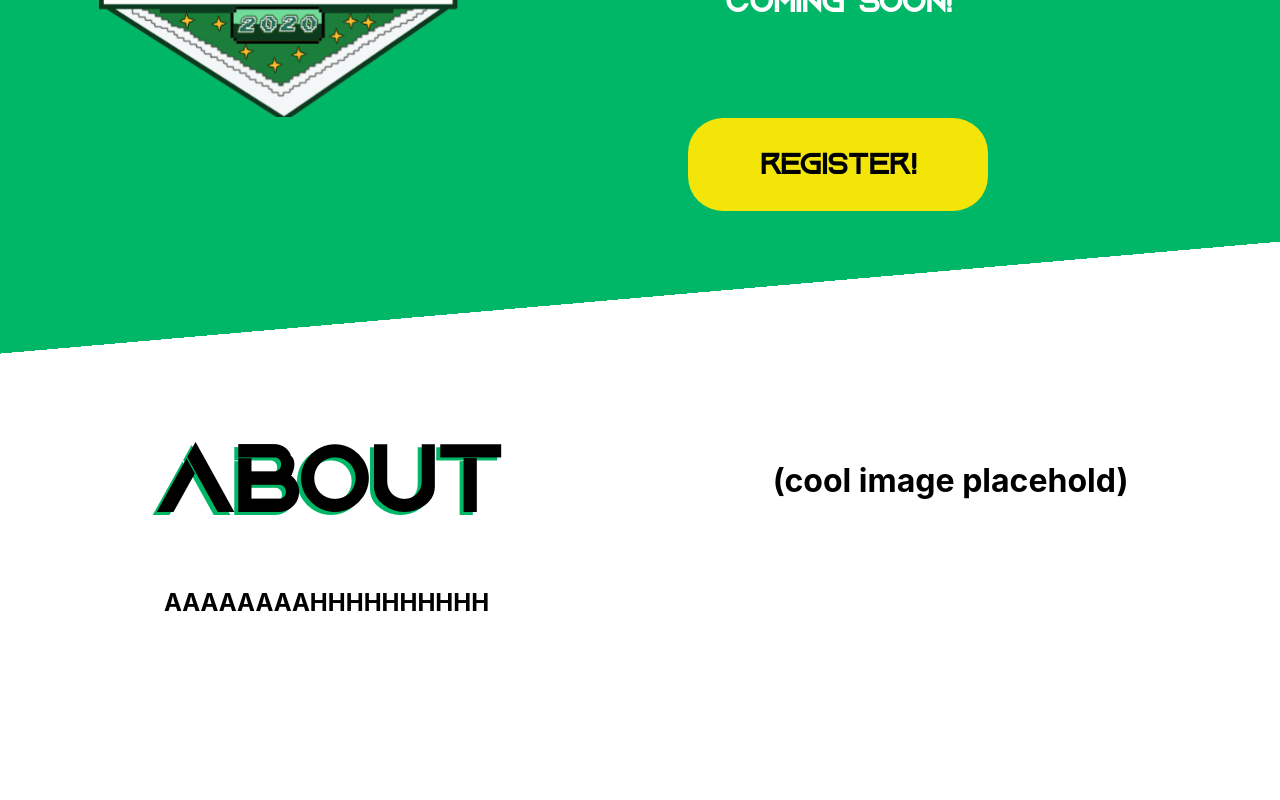
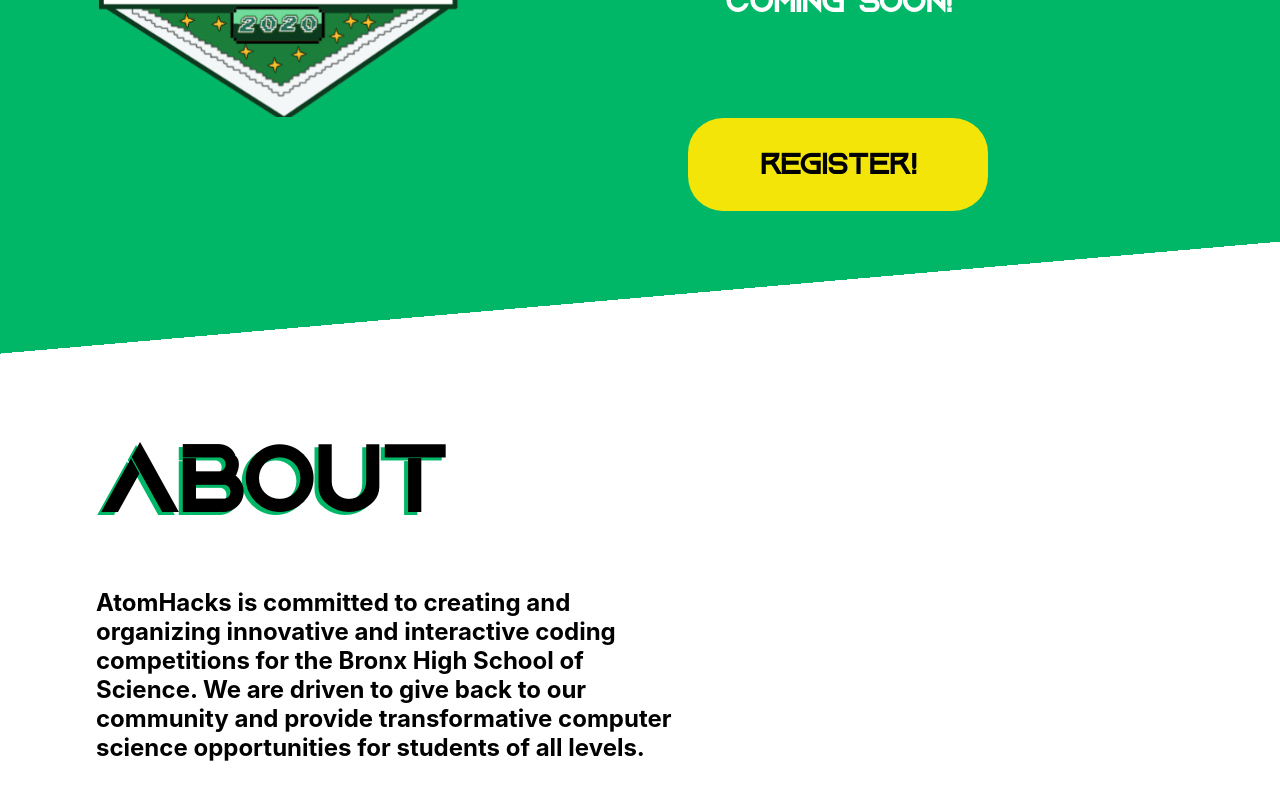
Before and after one commit to atomhacks/VIII, a Next.js app: page / in a window 1280 px wide. Shown: the part 501-1301 px from the top of the page. Built offline with nearby package versions, Linux system fonts and the light colour scheme.

Commit message:
Reposition about

```diff
--- a/pages/index.js
+++ b/pages/index.js
@@ -32,12 +32,9 @@
         </div>
 
         <div className={aboutStyles.aboutDiv} id="about">
-          <div>
+          <div className={aboutStyles.content}>
             <h1 className={aboutStyles.title}>About</h1>
-            <h2>AAAAAAAAHHHHHHHHHH</h2>
-          </div>
-          <div>
-            <h1 className>(cool image placehold)</h1>
+            <h2>AtomHacks is committed to creating and organizing innovative and interactive coding competitions for the Bronx High School of Science. We are driven to give back to our community and provide transformative computer science opportunities for students of all levels.</h2>
           </div>
         </div>
       </div>
--- a/styles/sections/About.module.css
+++ b/styles/sections/About.module.css
@@ -15,3 +15,9 @@
     text-shadow: -4px 3px #00b768;
     font-family: Aquire;
 }
+
+.content {
+  text-align: left;
+  padding: 0 5rem;
+  width: 60%;
+}
```
Also changed, not shown: 1 other file (tests, documents, lock files or other folders).
